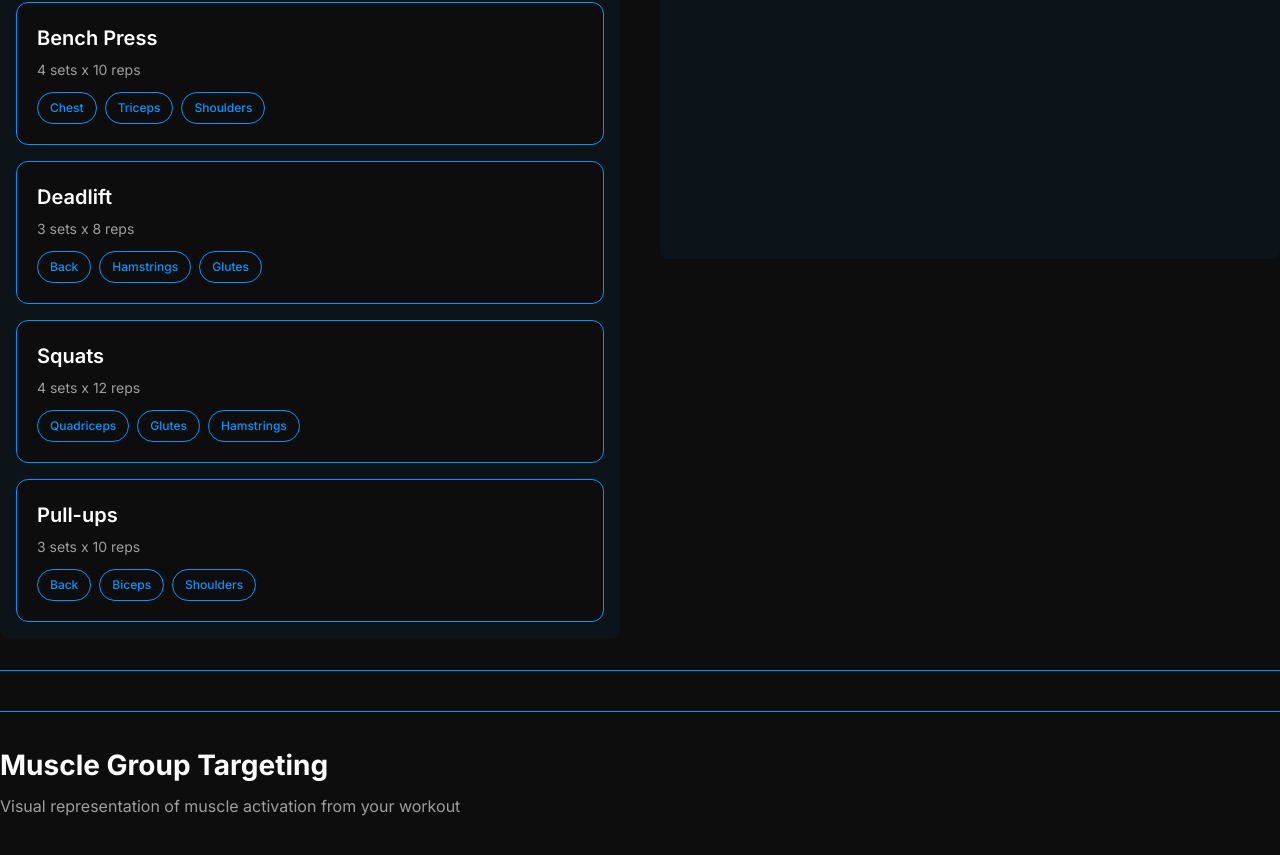
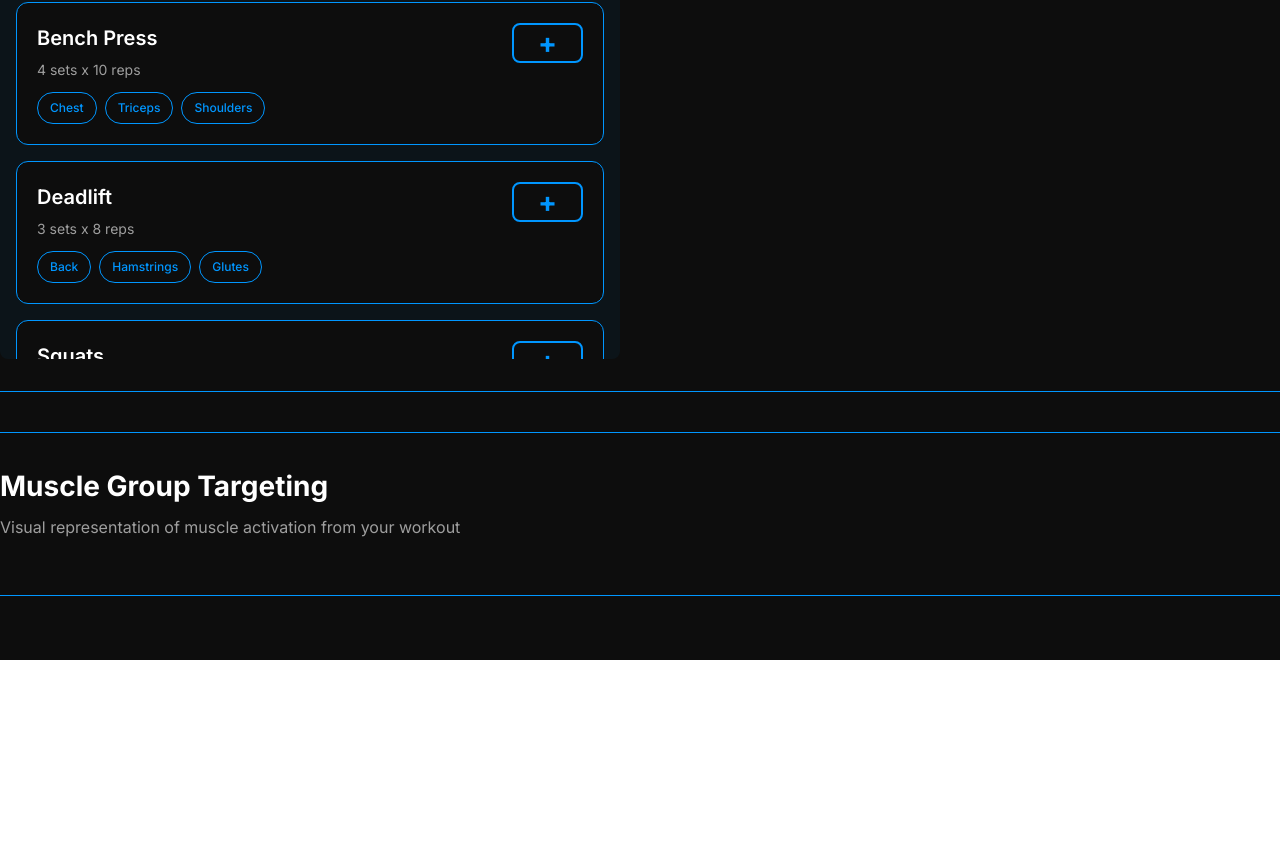
Before and after one commit to vladi245/WebFrontend-group8, a React (Vite) app: page /workout in a window 1280 px wide. Shown: the part 1271-2126 px from the top of the page. After the commit the page ends 1931 px from the top, so only its background shows below. Built offline with nearby package versions, Linux system fonts and the light colour scheme.

Commit message:
changed from drag to button in exercises

```diff
--- a/src/components/Exercises/Exercises.module.css
+++ b/src/components/Exercises/Exercises.module.css
@@ -29,11 +29,31 @@
     display: flex;
     flex-direction: column;
     gap: 16px;
-    min-height: 400px;
+    max-height: 500px;
+    overflow-y: auto;
     padding: 16px;
     border-radius: 8px;
     background-color: rgba(0, 150, 255, 0.05);
     border-width: thin;
+}
+
+
+.exerciseList::-webkit-scrollbar {
+    width: 8px;
+}
+
+.exerciseList::-webkit-scrollbar-track {
+    background: rgba(0, 150, 255, 0.1);
+    border-radius: 4px;
+}
+
+.exerciseList::-webkit-scrollbar-thumb {
+    background: #0096FF;
+    border-radius: 4px;
+}
+
+.exerciseList::-webkit-scrollbar-thumb:hover {
+    background: #0077CC;
 }
 
 .exerciseCard {
@@ -41,22 +61,24 @@
     border: 2px solid #0096FF;
     border-radius: 12px;
     padding: 20px;
-    cursor: grab;
     transition: all 0.3s ease;
     display: flex;
-    flex-direction: column;
-    gap: 12px;
+    align-items: flex-start;
+    justify-content: space-between;
+    gap: 16px;
     border-width: thin;
-}
-
-.exerciseCard:active {
-    cursor: grabbing;
-    opacity: 0.7;
 }
 
 .exerciseCard:hover {
     transform: translateY(-2px);
     box-shadow: 0 4px 12px rgba(0, 150, 255, 0.3);
+}
+
+.exerciseContent {
+    flex: 1;
+    display: flex;
+    flex-direction: column;
+    gap: 12px;
 }
 
 .exerciseInfo {
@@ -94,6 +116,42 @@
     font-weight: 500;
 }
 
+.addButton,
+.removeButton {
+    flex-shrink: 0;
+    width: 40px;
+    height: 40px;
+    border: 2px solid #0096FF;
+    border-radius: 8px;
+    background-color: transparent;
+    color: #0096FF;
+    cursor: pointer;
+    display: flex;
+    align-items: center;
+    justify-content: center;
+    transition: all 0.3s ease;
+    font-size: 28px;
+    font-weight: 700;
+    line-height: 1;
+}
+
+.addButton:hover {
+    background-color: #0096FF;
+    color: #ffffff;
+    transform: scale(1.1);
+}
+
+.removeButton {
+    border-color: #FF6E6E;
+    color: #FF6E6E;
+}
+
+.removeButton:hover {
+    background-color: #FF6E6E;
+    color: #ffffff;
+    transform: scale(1.1);
+}
+
 @media (max-width: 1024px) {
     .exercisesContainer {
         grid-template-columns: 1fr;
@@ -115,7 +173,7 @@
     }
 
     .exerciseList {
-        min-height: 300px;
+        max-height: 400px;
         padding: 12px;
     }
 }
--- a/src/components/Exercises/Exercises.tsx
+++ b/src/components/Exercises/Exercises.tsx
@@ -10,62 +10,38 @@ interface Exercise {
 }
 
 const Exercises = () => {
-    // Mock data
+    // mock data
     const [availableExercises, setAvailableExercises] = useState<Exercise[]>([
         { id: 1, name: 'Leg Press', sets: 3, reps: 15, muscleGroups: ['Glutes', 'Hamstrings', 'Quadriceps'] },
         { id: 2, name: 'Bench Press', sets: 4, reps: 10, muscleGroups: ['Chest', 'Triceps', 'Shoulders'] },
         { id: 3, name: 'Deadlift', sets: 3, reps: 8, muscleGroups: ['Back', 'Hamstrings', 'Glutes'] },
         { id: 4, name: 'Squats', sets: 4, reps: 12, muscleGroups: ['Quadriceps', 'Glutes', 'Hamstrings'] },
         { id: 5, name: 'Pull-ups', sets: 3, reps: 10, muscleGroups: ['Back', 'Biceps', 'Shoulders'] },
+        { id: 6, name: 'Shoulder Press', sets: 3, reps: 12, muscleGroups: ['Shoulders', 'Triceps'] },
+        { id: 7, name: 'Bicep Curls', sets: 3, reps: 15, muscleGroups: ['Biceps'] },
+        { id: 8, name: 'Tricep Dips', sets: 3, reps: 12, muscleGroups: ['Triceps', 'Chest'] },
     ]);
 
     const [completedExercises, setCompletedExercises] = useState<Exercise[]>([]);
-    const [draggedExercise, setDraggedExercise] = useState<Exercise | null>(null);
-    const [dragSource, setDragSource] = useState<'available' | 'completed' | null>(null);
 
-    const handleDragStart = (exercise: Exercise, source: 'available' | 'completed') => {
-        setDraggedExercise(exercise);
-        setDragSource(source);
+    const addToCompleted = (exercise: Exercise) => {
+        setCompletedExercises([...completedExercises, exercise]);
+        setAvailableExercises(availableExercises.filter(ex => ex.id !== exercise.id));
     };
 
-    const handleDragOver = (e: React.DragEvent) => {
-        e.preventDefault();
-    };
-
-    const handleDropToCompleted = () => {
-        if (draggedExercise && dragSource === 'available') {
-            setCompletedExercises([...completedExercises, draggedExercise]);
-            setAvailableExercises(availableExercises.filter(ex => ex.id !== draggedExercise.id));
-        }
-        setDraggedExercise(null);
-        setDragSource(null);
-    };
-
-    const handleDropToAvailable = () => {
-        if (draggedExercise && dragSource === 'completed') {
-            setAvailableExercises([...availableExercises, draggedExercise]);
-            setCompletedExercises(completedExercises.filter(ex => ex.id !== draggedExercise.id));
-        }
-        setDraggedExercise(null);
-        setDragSource(null);
+    const removeFromCompleted = (exercise: Exercise) => {
+        setAvailableExercises([...availableExercises, exercise]);
+        setCompletedExercises(completedExercises.filter(ex => ex.id !== exercise.id));
     };
 
     return (
         <div className={style.exercisesContainer}>
             <div className={style.exercisesSection}>
                 <h2 className={style.sectionTitle}>Exercises</h2>
-                <div
-                    className={style.exerciseList}
-                    onDragOver={handleDragOver}
-                    onDrop={handleDropToAvailable}
-                >
+                <div className={style.exerciseList}>
                     {availableExercises.map((exercise) => (
-                        <div
-                            key={exercise.id}
-                            className={style.exerciseCard}
-                            draggable
-                            onDragStart={() => handleDragStart(exercise, 'available')}
-                        >
+                        <div key={exercise.id} className={style.exerciseCard}>
+                            <div className={style.exerciseContent}>
                                 <div className={style.exerciseInfo}>
                                     <h3 className={style.exerciseName}>{exercise.name}</h3>
                                     <p className={style.exerciseDetails}>
@@ -82,30 +58,38 @@ const Exercises = () => {
                                     </div>
                                 )}
                             </div>
+                            <button
+                                className={style.addButton}
+                                onClick={() => addToCompleted(exercise)}
+                                title="Add to completed"
+                            >
+                                +
+                            </button>
+                        </div>
                     ))}
                 </div>
             </div>
 
             <div className={style.completedSection}>
                 <h2 className={style.sectionTitle}>Exercises Done</h2>
-                <div
-                    className={style.exerciseList}
-                    onDragOver={handleDragOver}
-                    onDrop={handleDropToCompleted}
-                >
+                <div className={style.exerciseList}>
                     {completedExercises.map((exercise) => (
-                        <div
-                            key={exercise.id}
-                            className={style.exerciseCard}
-                            draggable
-                            onDragStart={() => handleDragStart(exercise, 'completed')}
-                        >
+                        <div key={exercise.id} className={style.exerciseCard}>
+                            <div className={style.exerciseContent}>
                                 <div className={style.exerciseInfo}>
                                     <h3 className={style.exerciseName}>{exercise.name}</h3>
                                     <p className={style.exerciseDetails}>
                                         {exercise.sets} sets x {exercise.reps} reps
                                     </p>
                                 </div>
+                            </div>
+                            <button
+                                className={style.removeButton}
+                                onClick={() => removeFromCompleted(exercise)}
+                                title="Remove from completed"
+                            >
+                                −
+                            </button>
                         </div>
                     ))}
                 </div>
```
Lines whose indentation alone changed are shown as unchanged.
